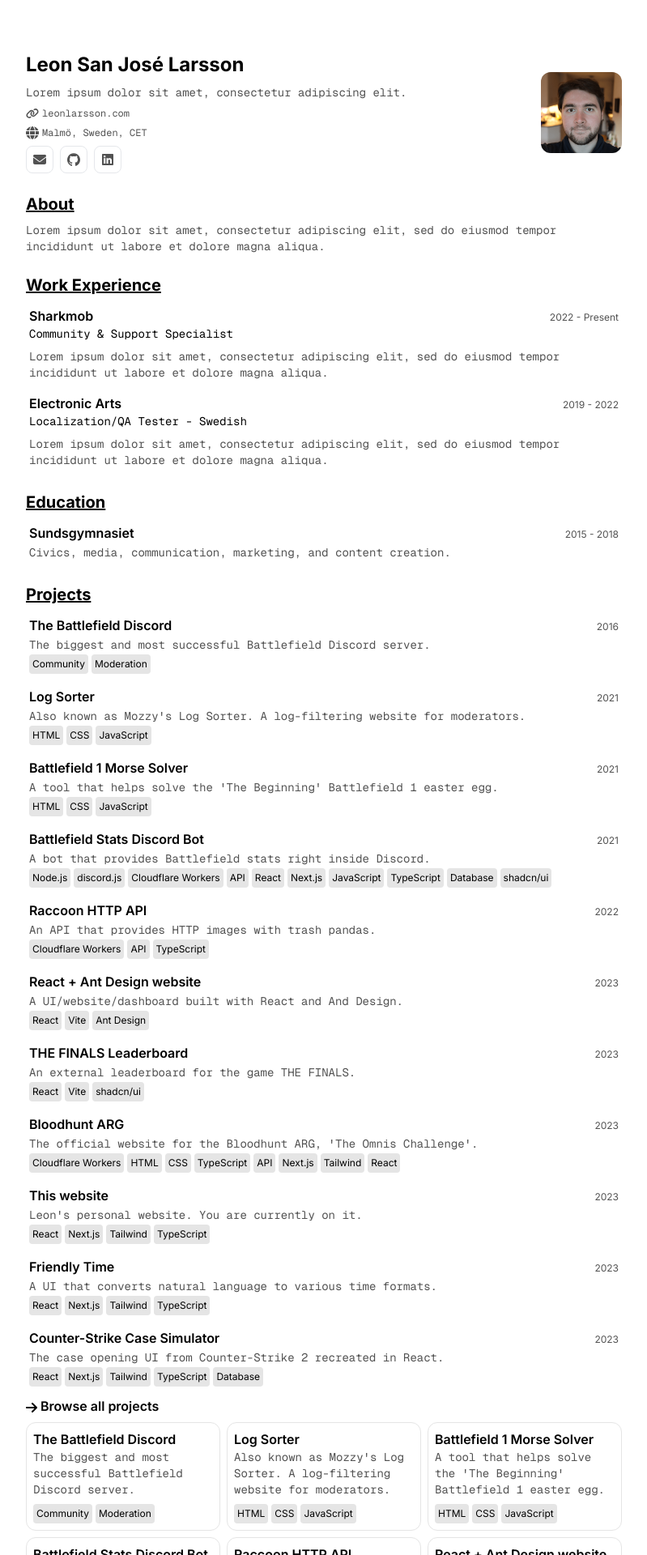
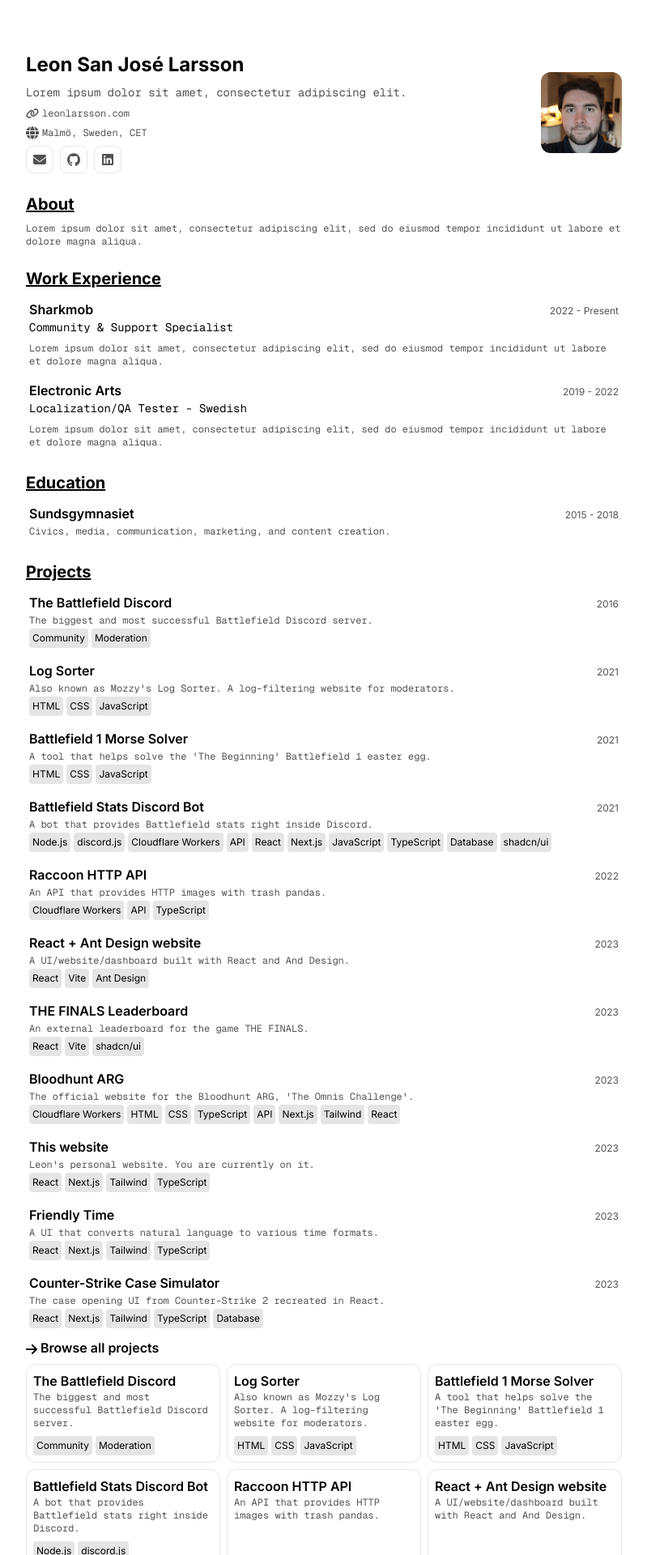
Before and after one commit to leonlarsson/leon-home, a Next.js app: page /cv-new in a window 1280 px wide. Shown: the top 1920 px of the page at 81% size, without its empty margins (240-1039 px from the left). Built offline with nearby package versions, Linux system fonts and the light colour scheme.

Commit message:
cv-new: adjust font size

```diff
--- a/app/(cv-new)/cv-new/page.tsx
+++ b/app/(cv-new)/cv-new/page.tsx
@@ -53,7 +53,7 @@ export default () => {
       {/* About */}
       <div className="flex flex-col gap-2">
         <h2 className="text-xl font-bold underline">About</h2>
-        <p className="font-geist-mono text-sm text-neutral-600">Lorem ipsum dolor sit amet, consectetur adipiscing elit, sed do eiusmod tempor incididunt ut labore et dolore magna aliqua.</p>
+        <p className="font-geist-mono text-xs text-neutral-600">Lorem ipsum dolor sit amet, consectetur adipiscing elit, sed do eiusmod tempor incididunt ut labore et dolore magna aliqua.</p>
       </div>
 
       {/* Work */}
@@ -95,7 +95,7 @@ export default () => {
               </div>
 
               {/* Description */}
-              <p className="font-geist-mono text-sm text-neutral-600">{description}</p>
+              <p className="font-geist-mono text-xs text-neutral-600">{description}</p>
             </div>
           ))}
         </div>
@@ -129,7 +129,7 @@ export default () => {
               </div>
 
               {/* Description */}
-              <p className="font-geist-mono text-sm text-neutral-600">{description}</p>
+              <p className="font-geist-mono text-xs text-neutral-600">{description}</p>
             </div>
           ))}
         </div>
@@ -152,7 +152,7 @@ export default () => {
                   <span className="text-xs text-neutral-600">{year}</span>
                 </div>
 
-                <p className="font-geist-mono text-sm text-neutral-600">{shortDescription}</p>
+                <p className="font-geist-mono text-xs text-neutral-600">{shortDescription}</p>
 
                 <div className="flex flex-wrap gap-1">
                   {tags?.map(tag => (
@@ -177,7 +177,7 @@ export default () => {
                 <div>
                   <h3 className="font-semibold">{name}</h3>
 
-                  <p className="font-geist-mono text-sm text-neutral-600">{shortDescription}</p>
+                  <p className="font-geist-mono text-xs text-neutral-600">{shortDescription}</p>
                 </div>
 
                 {/* Project tags (might be killed) */}
```
